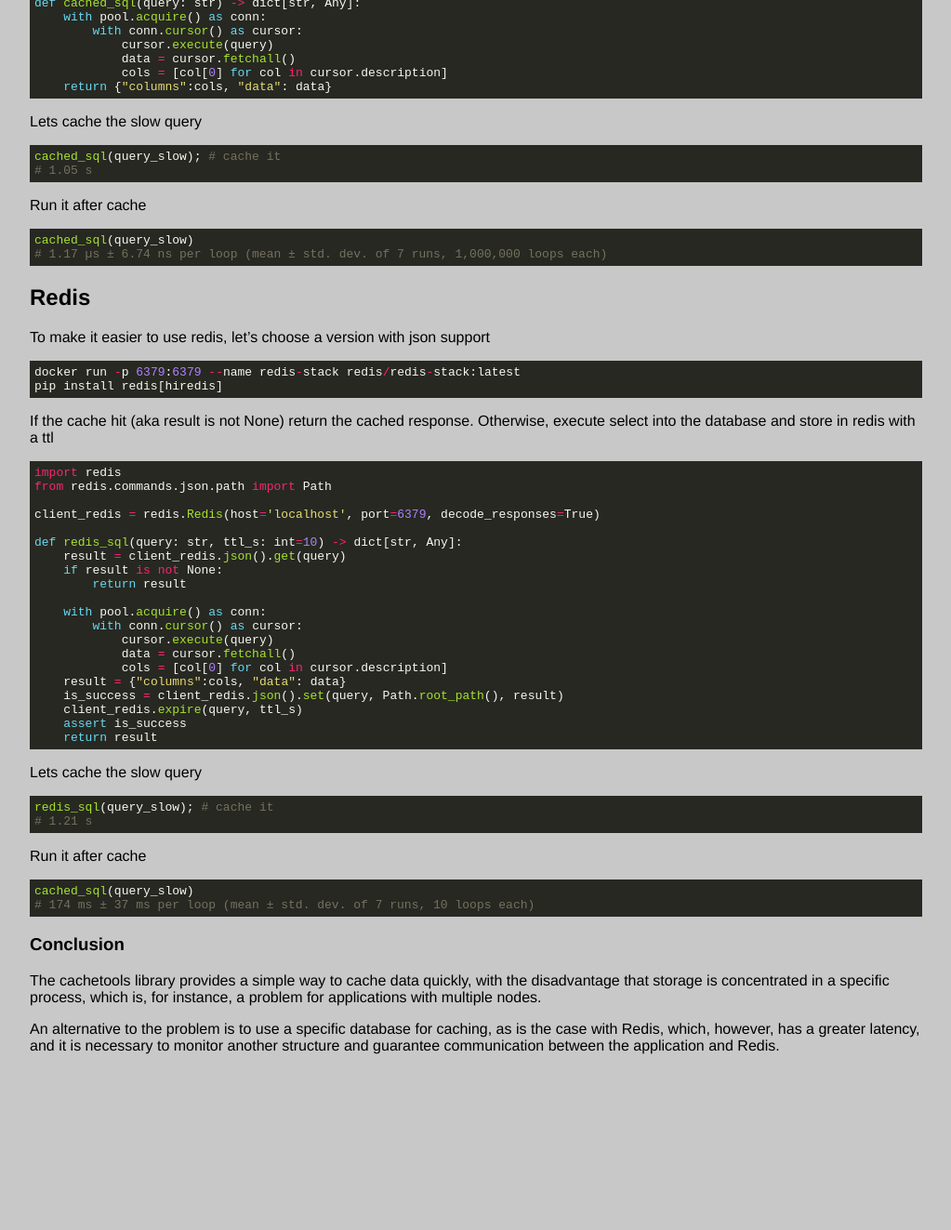
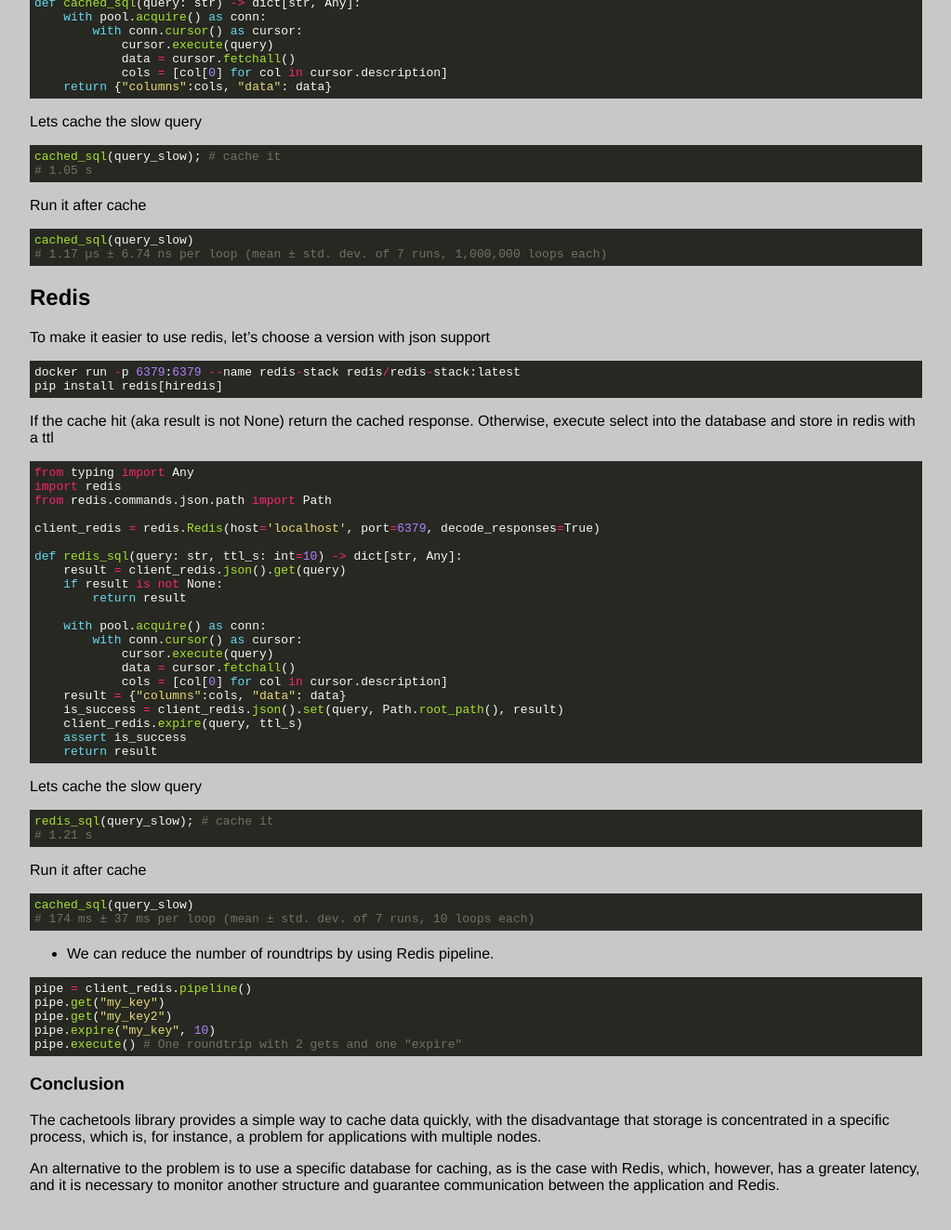
Before and after one commit to CarlosPena00/carlospena00.github.io, a Jekyll site: the page built from _posts/2023-11-15-python-ttl-cache.md, in a window 1280 px wide and 1400 px high, scrolled down 1071 px. Shown: the top 1323 px of the window at 93% size, without its empty margins (128-1151 px from the left). Built offline with Jekyll 4.4.1, drawn with Linux system fonts in a browser that asks for light colours; before the commit the page ends 2321 px from its top, so only the background shows below that.

Commit message:
blog(redis): Add instruction of redis-pipeline in python-ttl-cache

````diff
--- a/_posts/2023-11-15-python-ttl-cache.md
+++ b/_posts/2023-11-15-python-ttl-cache.md
@@ -99,6 +99,7 @@ pip install redis[hiredis]
 If the cache hit (aka result is not None) return the cached response. Otherwise, execute select into the database and store in redis with a ttl
 
 ```py
+from typing import Any
 import redis
 from redis.commands.json.path import Path
 
@@ -133,6 +134,16 @@ cached_sql(query_slow)
 # 174 ms ± 37 ms per loop (mean ± std. dev. of 7 runs, 10 loops each)
 ```
 
+- We can reduce the number of roundtrips by using Redis pipeline.
+
+```py
+pipe = client_redis.pipeline()
+pipe.get("my_key")
+pipe.get("my_key2")
+pipe.expire("my_key", 10)
+pipe.execute() # One roundtrip with 2 gets and one "expire"
+```
+
 ### Conclusion
 
 The cachetools library provides a simple way to cache data quickly, with the disadvantage that storage is concentrated in a specific process, which is, for instance, a problem for applications with multiple nodes.
````
